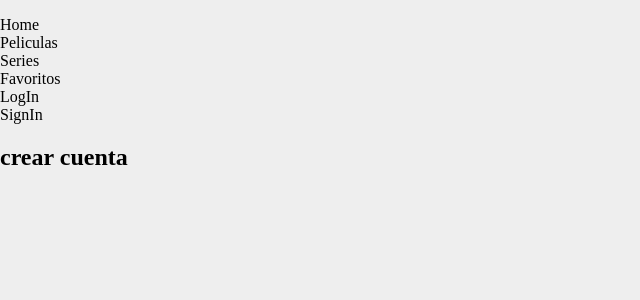
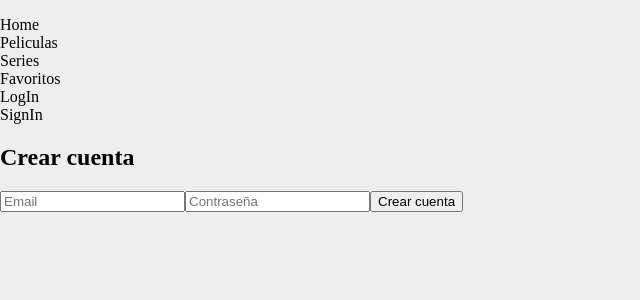
Before and after one commit to sbercun/PI-progra3-Anelli-Bercun-Ducote, a React (Create React App) app in the folder proyecto-integrador-tdm/: page /signIn in a window 1280 px wide. Shown: the top 300 px of the page, without its empty margins (0-640 px from the left). Built offline with nearby package versions, Linux system fonts and the light colour scheme.

Commit message:
Cambios en CrearCuenta.js

```diff
--- a/proyecto-integrador-tdm/src/screens/CrearCuenta/CrearCuenta.js
+++ b/proyecto-integrador-tdm/src/screens/CrearCuenta/CrearCuenta.js
@@ -1,14 +1,60 @@
-import React from "react";
+import React, { Component } from "react";
 import Header from '../../components/Header/Header';
 
-function CrearCuenta(){
-    return(
-        <React.Fragment>
-            <h2>crear cuenta</h2>
-        </React.Fragment>
-    )
+class CrearCuenta extends Component {
+    constructor(props) {
+        super(props);
+        this.state = {
+            email: "",
+            password: "",
+            error: ""
+        };
+    }
 
+
+    evitarSubmit(event) {
+        event.preventDefault();
+    }
+
+    controlarEmail(event) {
+        this.setState({ email: event.target.value });
+    }
+
+    controlarPassword(event) {
+        this.setState({ password: event.target.value });
+    }
+
+
+    render() {
+        return (
+            <div>
+
+                <React.Fragment>
+                    <h2>Crear cuenta</h2>
+                </React.Fragment>
+
+
+                <form onSubmit={(event) => this.evitarSubmit(event)}>
+                    <input
+                        type="email"
+                        placeholder="Email"
+                        value={this.state.email}
+                        onChange={(event) => this.controlarEmail(event)} />
+
+                    <input
+                        type="password"
+                        placeholder="Contraseña"
+                        value={this.state.password}
+                        onChange={(event) => this.controlarPassword(event)} />
+
+                    <button type="submit">Crear cuenta</button>
+                </form>
+            </div>
+        );
+    }
 }
 
 
- export default CrearCuenta;
+
+
+export default CrearCuenta;
--- a/proyecto-integrador-tdm/src/screens/Peliculas/Peliculas.js
+++ /dev/null
@@ -1,14 +0,0 @@
-import React from "react";
-import Header from '../../components/Header/Header';
-
-function Peliculas(){
-    return(
-        <React.Fragment>
-            <h2>Peliculas</h2>
-        </React.Fragment>
-    )
-
-}
-
-
- export default Peliculas;
--- a/proyecto-integrador-tdm/src/screens/Series/Series.js
+++ /dev/null
@@ -1,14 +0,0 @@
-import React from "react";
-import Header from '../../components/Header/Header';
-
-function Series(){
-    return(
-        <React.Fragment>
-            <h2>Series Populares</h2>
-        </React.Fragment>
-    )
-
-}
-
-
- export default Series;
```
Also changed, not shown: 1 other file (tests, documents, lock files or other folders).
